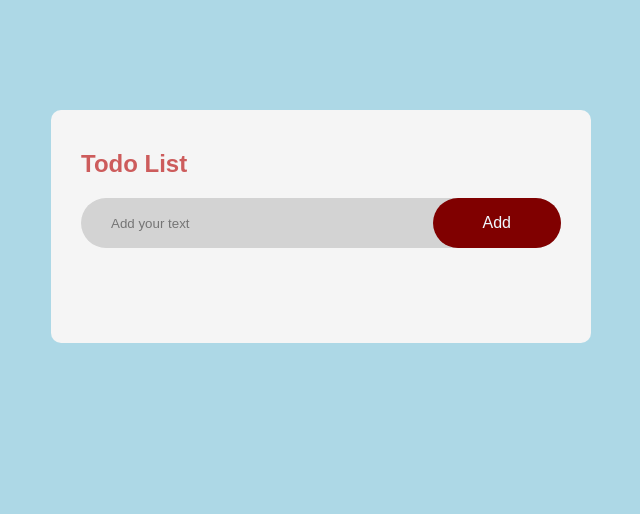
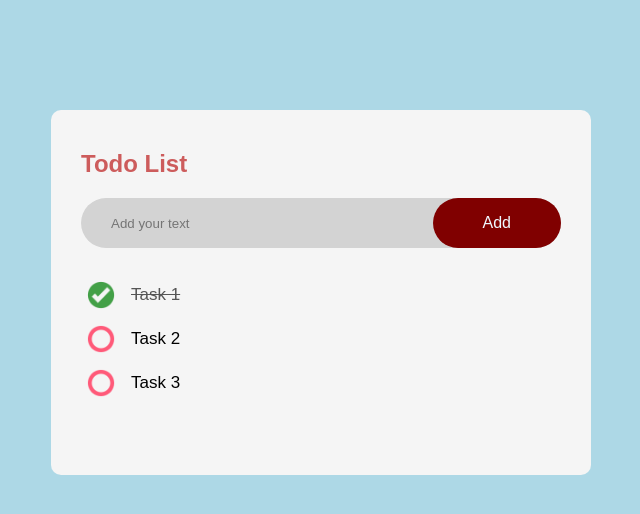
Before and after one commit to Jeckmen/cfc-todo-app, a plain HTML site: page index.html in a window 1280 px wide. Shown: the whole page, without its empty margins (319-959 px from the left). Drawn offline with Linux system fonts and the light colour scheme.

Commit message:
Added task list and checked/unchecked states

```diff
--- a/css/style.css
+++ b/css/style.css
@@ -51,3 +51,30 @@ button{
     cursor: pointer;
     border-radius: 40px;
 }
+ul li{
+    list-style: none;
+    font-size: 17px;
+    padding: 12px 8px 12px 50px;
+    user-select: none;
+    cursor: pointer;
+    position: relative;
+}
+ul li::before{
+    content: '';
+    position: absolute;
+    height: 28px;
+    width: 28px;
+    border-radius: 50%;
+    background-image: url(../images/unchecked.webp);
+    background-size: cover;
+    background-position: center;
+    top: 8px;
+    left: 6px;
+}
+ul li.checked{
+    color: #555;
+    text-decoration: line-through;
+}
+ul li.checked::before{
+    background-image: url(../images/checked.webp);
+}
--- a/index.html
+++ b/index.html
@@ -14,6 +14,12 @@
             <input type="text" id="input-box" placeholder="Add your text">
             <button>Add</button>
         </div>
+        <ul id="list-container">
+            <li class="checked">Task 1</li>
+            <li>Task 2</li>
+            <li>Task 3</li>
+        </ul>
+
     </div>
 </div>
 
```
Also changed, not shown: images/checked.webp (added), images/unchecked.webp (added), 3 other files.
